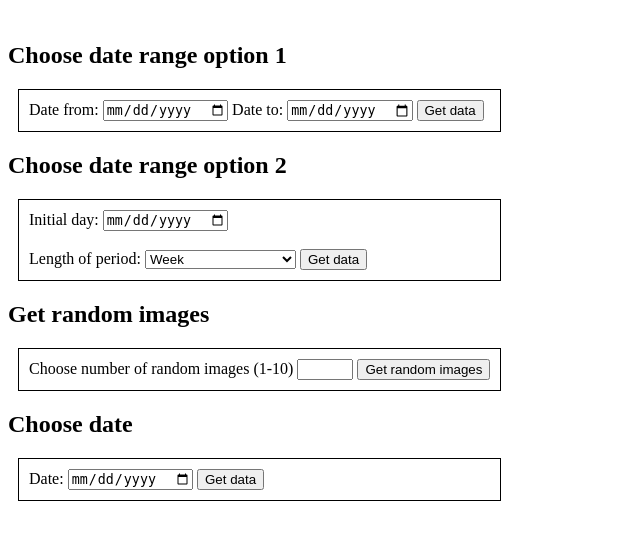
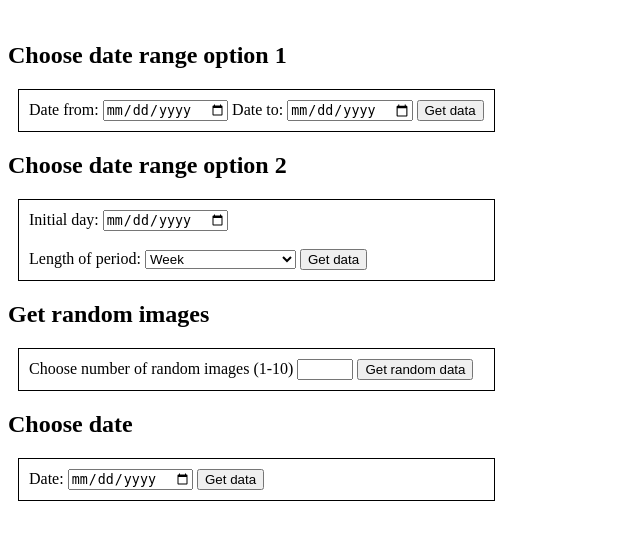
Before and after one commit to danjirik/NasaApp, a PHP site: page / in a window 1280 px wide. Shown: the part 58-598 px from the top of the page, without its empty margins (0-640 px from the left). Run offline with PHP 8.4, Linux system fonts and the light colour scheme.

Commit message:
small clarity changes

```diff
--- a/formHandler.php
+++ b/formHandler.php
@@ -42,7 +42,7 @@ class FormHandler
                 } else {
                     echo "Invalid date range";
                 }
-            } else if (isset($_POST['submitRandomImages'])) {
+            } else if (isset($_POST['submitRandomData'])) {
                 $randomImagesCount = intval($_POST['randomImages']);
                 if ($randomImagesCount > 0 && $randomImagesCount <= 10) {
                     $this->nasaApi->getRandomImages($randomImagesCount);
--- a/index.php
+++ b/index.php
@@ -74,7 +74,7 @@ $formHandler->handleFormSubmit();
         <form id="randomImagesForm" action="<?php echo htmlspecialchars($_SERVER['PHP_SELF']); ?>" method="post">
             <label for="randomImages">Choose number of random images (1-10)</label>
             <input type="number" id="randomImages" name="randomImages" min="1" max="10">
-            <button type="submit" name="submitRandomImages">Get random images</button>
+            <button type="submit" name="submitRandomData">Get random data</button>
 
         </form>
 
```
